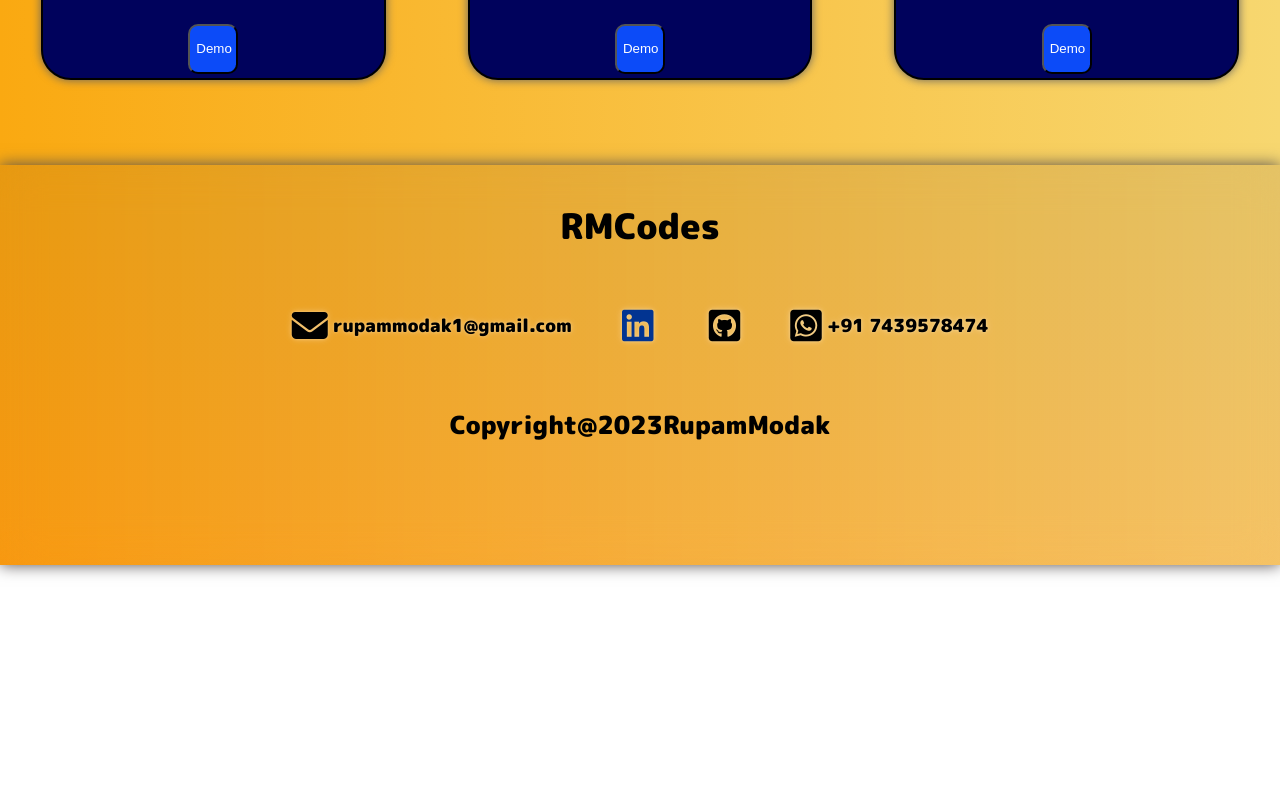
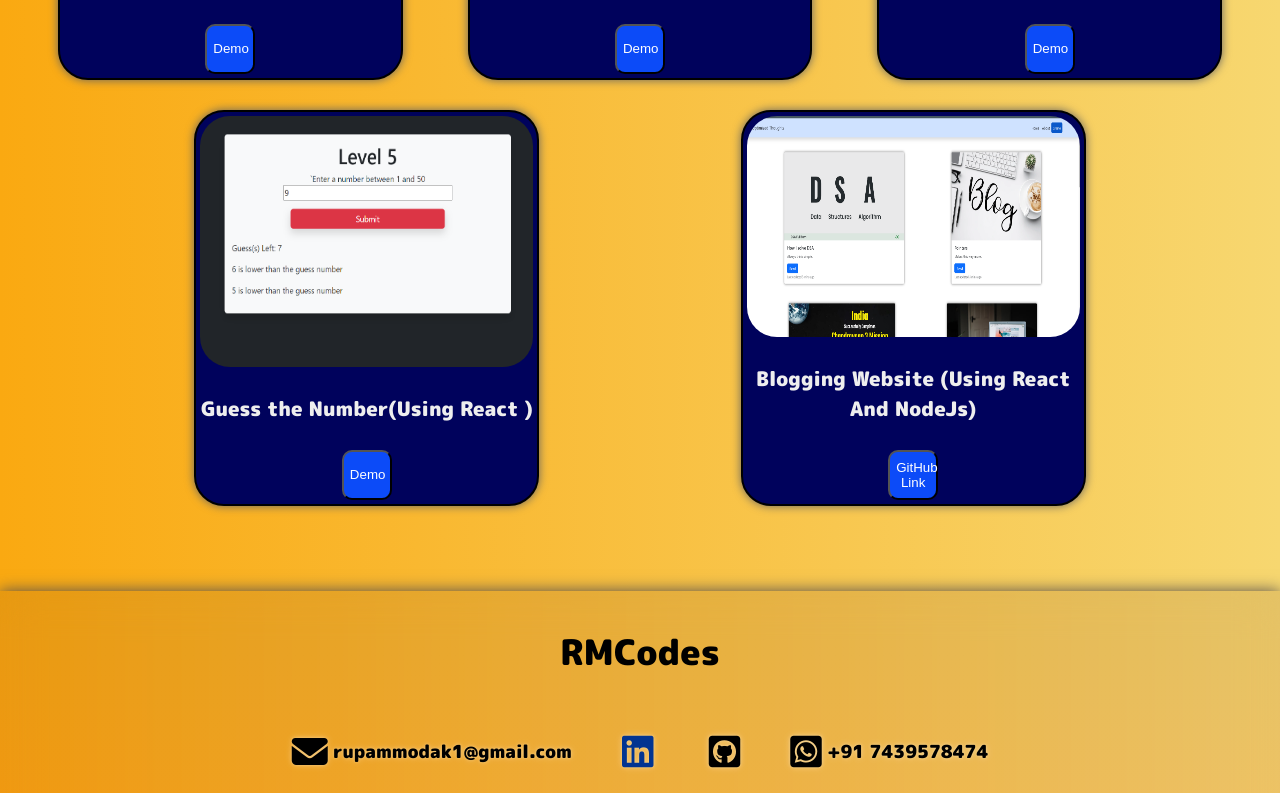
Before and after one commit to Mapur2/new_portfolio, a plain HTML site: page index.html in a window 1280 px wide. Shown: the part 2730-3523 px from the top of the page. Before the commit the page ends 3295 px from the top, so only its background shows below. Drawn offline with Linux system fonts and the light colour scheme.

Commit message:
Added two more projects

```diff
--- a/index.html
+++ b/index.html
@@ -127,6 +127,16 @@
                     <h4>Dice Thrower</h4>
                     <a href="https://mapur2.github.io/dice_throw/" target="_blank"><button>Demo</button></a>
                 </div>
+                <div class="links">
+                    <img src="guessNumber.png" alt="">
+                    <h4>Guess the Number(Using React )</h4>
+                    <a href="https://guess-number-react.vercel.app/" target="_blank"><button>Demo</button></a>
+                </div>
+                <div class="links">
+                    <img src="myBlog.png" alt="">
+                    <h4>Blogging Website (Using React And NodeJs)</h4>
+                    <a href="https://guess-number-react.vercel.app/" target="_blank"><button>GitHub Link</button></a>
+                </div>
             </div>
         </section>
         <div id="contact" class="contact">
--- a/style.css
+++ b/style.css
@@ -266,7 +266,7 @@ p {
     /* background-color: #0011a8; */
     display: flex;
     flex-wrap: wrap;
-    justify-content: space-around;
+    justify-content: space-evenly;
     align-items: center;
     text-align: center;
     font-size: 20px;
@@ -327,6 +327,7 @@ p {
     width: 100%;
     display: flex;
     flex-direction: column;
+    flex-wrap: wrap;
     align-items: center;
     background-image: linear-gradient(rgba(72, 20, 20, 0.1),rgba(232, 16, 16, 0.1));
     backdrop-filter: blur(20px);
```
Also changed, not shown: guessNumber.png (added), myBlog.png (added).
